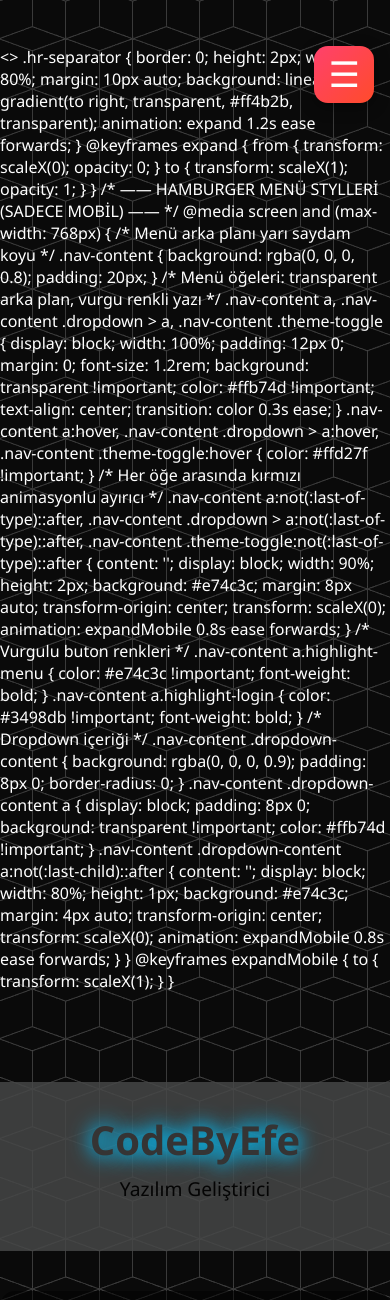
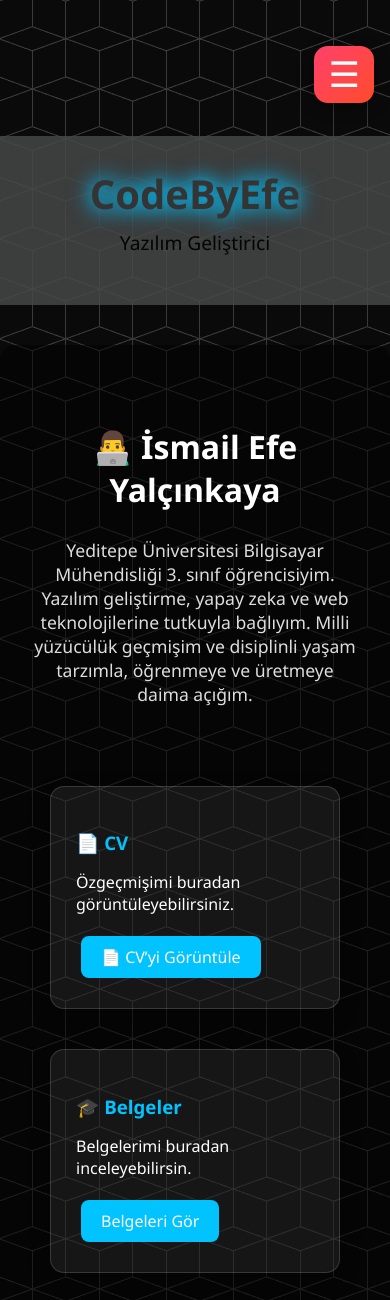
Before and after one commit to EfeYalcinkayaa/CodeByEfe, a Flask app: page / in a window 390 px wide. Shown: the part 24-1324 px from the top of the page. Run offline with Flask 3, Linux system fonts and the light colour scheme; parts of the project's set-up code (start-up, migrations or seed data) failed here and were passed over; some libraries are stand-ins or nearby versions; some web fonts are replaced.

Commit message:
Navbar’ı üç bölmeye ayırdım, dropdown Contact ekledim ve desktop için stil iyileştirmeleri yaptım

```diff
--- a/templates/base.html
+++ b/templates/base.html
@@ -9,7 +9,7 @@
   <link href="https://fonts.googleapis.com/css2?family=Segoe+UI&display=swap" rel="stylesheet" />
   <link rel="stylesheet" href="{{ url_for('static', filename='style.css') }}" />
   <link rel="icon" href="{{ url_for('static', filename='favicon.ico') }}" />
-  <>
+  <style>
     .hr-separator {
       border: 0;
       height: 2px;
@@ -18,132 +18,67 @@
       background: linear-gradient(to right, transparent, #ff4b2b, transparent);
       animation: expand 1.2s ease forwards;
     }
+
     @keyframes expand {
-      from { transform: scaleX(0); opacity: 0; }
-      to   { transform: scaleX(1); opacity: 1; }
-    }
-
-    /* —— HAMBURGER MENÜ STYLLERİ (SADECE MOBİL) —— */
-    @media screen and (max-width: 768px) {
-      /* Menü arka planı yarı saydam koyu */
-      .nav-content {
-        background: rgba(0, 0, 0, 0.8);
-        padding: 20px;
+      from {
+        transform: scaleX(0);
+        opacity: 0;
       }
-
-      /* Menü öğeleri: transparent arka plan, vurgu renkli yazı */
-      .nav-content a,
-      .nav-content .dropdown > a,
-      .nav-content .theme-toggle {
-        display: block;
-        width: 100%;
-        padding: 12px 0;
-        margin: 0;
-        font-size: 1.2rem;
-        background: transparent !important;
-        color: #ffb74d !important;
-        text-align: center;
-        transition: color 0.3s ease;
-      }
-      .nav-content a:hover,
-      .nav-content .dropdown > a:hover,
-      .nav-content .theme-toggle:hover {
-        color: #ffd27f !important;
-      }
-
-      /* Her öğe arasında kırmızı animasyonlu ayırıcı */
-      .nav-content a:not(:last-of-type)::after,
-      .nav-content .dropdown > a:not(:last-of-type)::after,
-      .nav-content .theme-toggle:not(:last-of-type)::after {
-        content: '';
-        display: block;
-        width: 90%;
-        height: 2px;
-        background: #e74c3c;
-        margin: 8px auto;
-        transform-origin: center;
-        transform: scaleX(0);
-        animation: expandMobile 0.8s ease forwards;
-      }
-
-      /* Vurgulu buton renkleri */
-      .nav-content a.highlight-menu {
-        color: #e74c3c !important;
-        font-weight: bold;
-      }
-      .nav-content a.highlight-login {
-        color: #3498db !important;
-        font-weight: bold;
-      }
-
-      /* Dropdown içeriği */
-      .nav-content .dropdown-content {
-        background: rgba(0, 0, 0, 0.9);
-        padding: 8px 0;
-        border-radius: 0;
-      }
-      .nav-content .dropdown-content a {
-        display: block;
-        padding: 8px 0;
-        background: transparent !important;
-        color: #ffb74d !important;
-      }
-      .nav-content .dropdown-content a:not(:last-child)::after {
-        content: '';
-        display: block;
-        width: 80%;
-        height: 1px;
-        background: #e74c3c;
-        margin: 4px auto;
-        transform-origin: center;
-        transform: scaleX(0);
-        animation: expandMobile 0.8s ease forwards;
+      to {
+        transform: scaleX(1);
+        opacity: 1;
       }
     }
+  </style>
+</head>
 
-    @keyframes expandMobile {
-      to { transform: scaleX(1); }
-    }
-</style>
-</head>
 <body id="body">
   <!-- NAVBAR -->
   <nav class="navbar">
     <div class="nav-content" id="navContent">
       <div class="nav-left">
         <a href="/">Anasayfa</a>
+        <hr class="hr-separator">
         <div class="dropdown">
-          <a class="dropdown-toggle" href="javascript:void(0)" onclick="toggleDropdown(event)">İletişim</a>
+          <a href="javascript:void(0)">İletişim</a>
           <div class="dropdown-content">
-            <a href="https://instagram.com/yourusername" target="_blank">Instagram</a>
-            <a href="https://linkedin.com/in/yourusername" target="_blank">LinkedIn</a>
+            <a href="https://instagram.com/efeyalcinkayaa" target="_blank">Instagram</a>
+            <a href="https://www.linkedin.com/in/ismail-efe-yalçınkaya-835b4728a/" target="_blank">LinkedIn</a>
             <a href="mailto:efeyalcinkaya@icloud.com">Email</a>
           </div>
         </div>
       </div>
+
       <div class="nav-center">
-        <a href="/minigame" class="highlight-menu">🎮 Mini Oyun Oyna</a>
+        <a href="/minigame">🎮 Mini Oyun Oyna</a>
       </div>
+
       <div class="nav-right">
         <a href="/forum">💬 Forum</a>
+        <hr class="hr-separator">
         {% if session.username %}
-          <a href="/logout">👤 Çıkış Yap</a>
+          <span style="color:white;">👤 {{ session.username }}</span>
+          <a href="/logout">Çıkış Yap</a>
         {% else %}
-          <a href="/login?lang=tr" class="highlight-login">Giriş Yap</a>
+          <a href="/login?lang=tr">Giriş Yap</a>
         {% endif %}
+        <hr class="hr-separator">
         <a href="/en">🌐 English</a>
         <button class="theme-toggle" onclick="toggleTheme()">🌙</button>
       </div>
     </div>
-    <!-- HAMBURGER BUTONU -->
+
+    <!-- HAMBURGER BUTTON -->
     <button class="hamburger" onclick="toggleNavbar()">☰</button>
   </nav>
+
   <!-- HEADER -->
   <header>
     <h1 class="glow-text">CodeByEfe</h1>
     <p>Yazılım Geliştirici</p>
   </header>
-  <!-- FLASH MESAJLAR -->
+
+  <!-- FLASH MESSAGES -->
   {% with messages = get_flashed_messages() %}
     {% if messages %}
       <div class="flash-container">
@@ -153,43 +88,54 @@
       </div>
     {% endif %}
   {% endwith %}
-  <!-- ANA İÇERİK -->
+
+  <!-- MAIN CONTENT -->
   <main>
     {% block content %}{% endblock %}
   </main>
+
   <!-- FOOTER -->
   <footer>&copy; 2025 İsmail Efe Yalçınkaya</footer>
-  <!-- SCRIPTS -->
+
+  <!-- THEME & NAVBAR TOGGLE -->
   <script>
-    window.onload = function() {
+    window.onload = function () {
       const savedTheme = localStorage.getItem("theme");
-      if (savedTheme === "dark") document.getElementById("body").classList.add("dark-mode");
+      if (savedTheme === "dark") {
+        document.getElementById("body").classList.add("dark-mode");
+      }
     };
+
     function toggleTheme() {
       const body = document.getElementById("body");
       body.classList.toggle("dark-mode");
       localStorage.setItem("theme", body.classList.contains("dark-mode") ? "dark" : "light");
     }
+
     function toggleNavbar() {
       document.getElementById("navContent").classList.toggle("show");
     }
-    function toggleDropdown(event) {
-      event.stopPropagation();
-      const dropdown = event.currentTarget.parentElement;
-      dropdown.classList.toggle("open");
-    }
-    document.addEventListener("click", function(e) {
-      document.querySelectorAll('.dropdown.open').forEach(dd => {
-        if (!dd.contains(e.target)) dd.classList.remove('open');
-      });
-    });
   </script>
+
+  <!-- GSAP ANIMATION -->
   <script src="https://cdnjs.cloudflare.com/ajax/libs/gsap/3.12.2/gsap.min.js"></script>
   <script src="https://cdnjs.cloudflare.com/ajax/libs/gsap/3.12.2/ScrollTrigger.min.js"></script>
   <script>
     gsap.registerPlugin(ScrollTrigger);
     gsap.utils.toArray(".info-card").forEach(el => {
-      gsap.fromTo(el, { opacity: 0, y: 30 }, { opacity: 1, y: 0, duration: 1, ease: "power2.out", scrollTrigger: { trigger: el, start: "top 85%", toggleActions: "play none none none" }});
+      gsap.fromTo(el,
+        { opacity: 0, y: 30 },
+        {
+          opacity: 1,
+          y: 0,
+          duration: 1,
+          ease: "power2.out",
+          scrollTrigger: {
+            trigger: el,
+            start: "top 85%",
+            toggleActions: "play none none none"
+          }
+        });
     });
   </script>
 </body>
```
Also changed, not shown: templates/base_en.html (+44 -88 lines).
